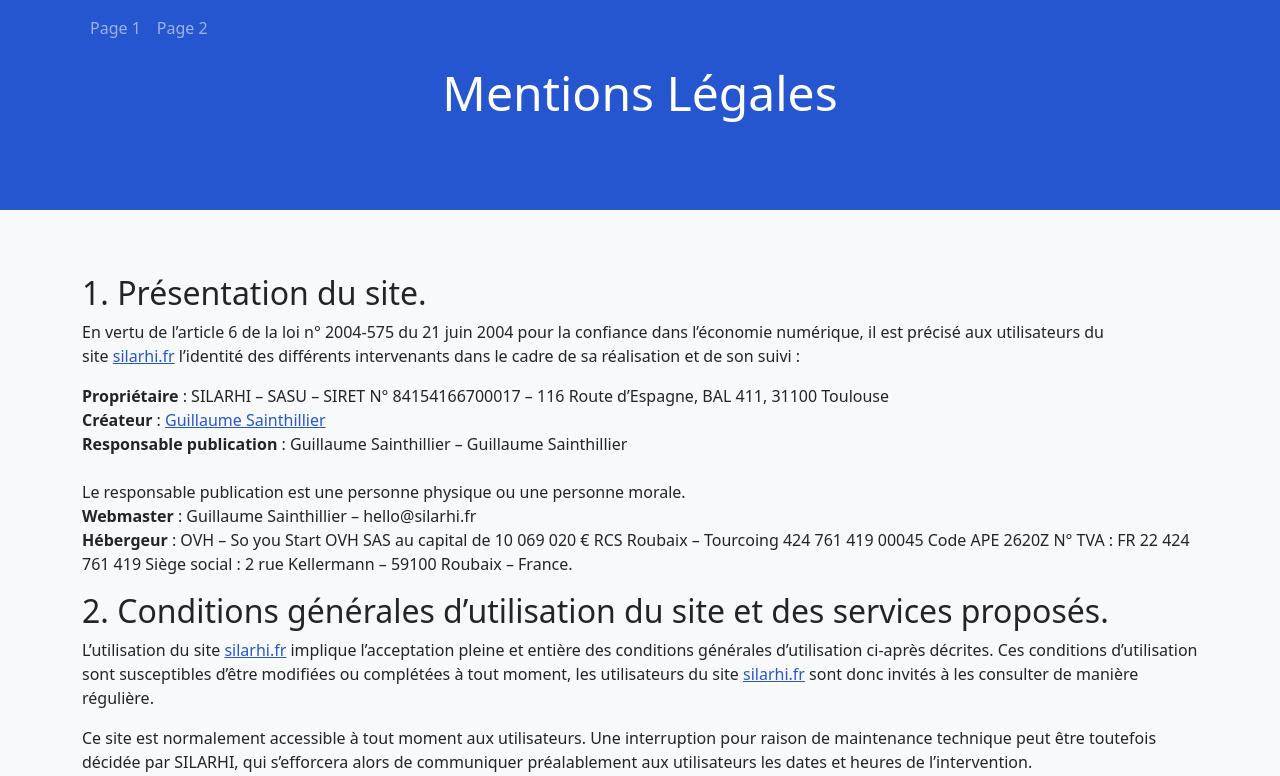
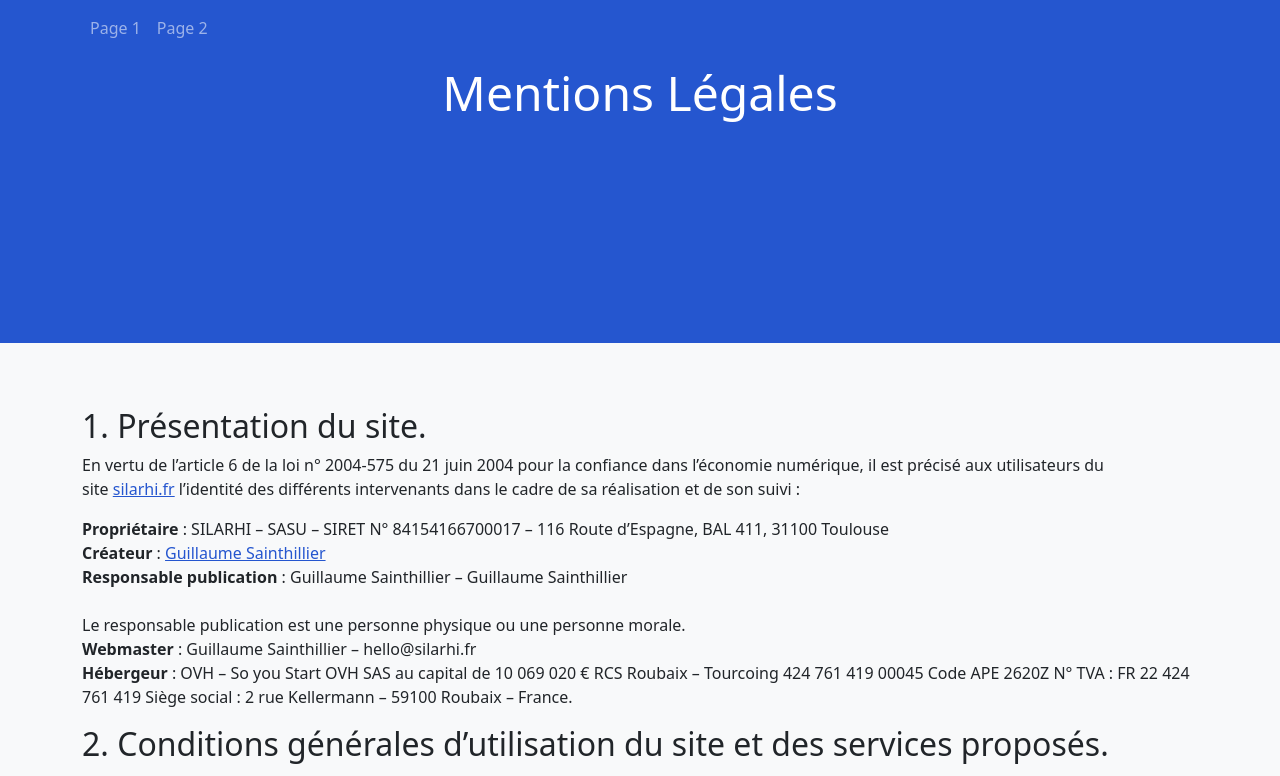
Before and after one commit to silarhi/silarhi.fr, a Next.js app: page /mentions-legales in a window 1280 px wide. Shown: the top 776 px of the page. Built offline with nearby package versions, Linux system fonts and the light colour scheme.

Commit message:
Add section size

```diff
--- a/components/HeroTitle/HeroTitle.js
+++ b/components/HeroTitle/HeroTitle.js
@@ -3,8 +3,8 @@ import Title from "components/Title/Title";
 
 export default function HeroTitle({title}) {
   return (
-    <Section className="text-bg-primary" fluid>
-        <Title>{title}</Title>
+    <Section className="text-bg-primary d-flex align-content-center justify-content-center" size={"xl"} fluid>
+      <Title>{title}</Title>
     </Section>
   )
 }
--- a/components/Section/Section.js
+++ b/components/Section/Section.js
@@ -1,11 +1,13 @@
-import {ChildrenPropTypes} from "../../props/types";
-import PropTypes from "prop-types";
-import Container from "react-bootstrap/Container";
-import styles from './Section.module.scss';
+import cx from "classnames"
+import PropTypes from "prop-types"
+import Container from "react-bootstrap/Container"
 
-export default function Section({container, fluid, children, className, ... props}) {
+import {ChildrenPropTypes} from "../../props/types"
+import styles from './Section.module.scss'
+
+export default function Section({container, fluid, size, children, className, ... props}) {
   return (
-    <section className={`${styles.section} ${className || ''}`.trim()} {... props}>
+    <section className={cx({[styles.section]: true, [styles.sectionXl]: size === 'xl', [className]: true})} {... props}>
       {container && (<Container fluid={fluid}>{children}</Container> )}
       {!container && children}
     </section>
@@ -13,11 +15,13 @@ export default function Section({container, fluid, children, className, ... prop
 }
 
 Section.defaultProps = {
+  size: 'default',
   container: true,
   fluid: false,
 }
 
 Section.propTypes = {
+  size: PropTypes.oneOf(['default', 'xl']),
   className: PropTypes.string,
   container: PropTypes.bool.isRequired,
   fluid: PropTypes.oneOf([true, false, 'sm', 'md', 'lg', 'xl', 'xxl']),
--- a/components/Section/Section.module.scss
+++ b/components/Section/Section.module.scss
@@ -19,3 +19,19 @@
     padding: 4rem;
   }
 }
+
+.sectionXl {
+  height: 100vh;
+
+  @include media-breakpoint-up(sm) {
+    height: (3 / 4 * 100vh); //4/3
+  }
+
+  @include media-breakpoint-up(md) {
+    height: (9 / 16 * 100vh); //16/9
+  }
+
+  @include media-breakpoint-up(lg) {
+    height: (9 / 21 * 100vh); //21/9
+  }
+}
```
